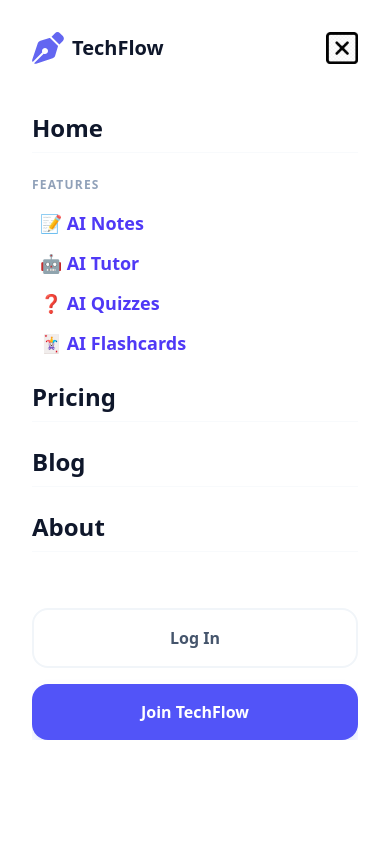
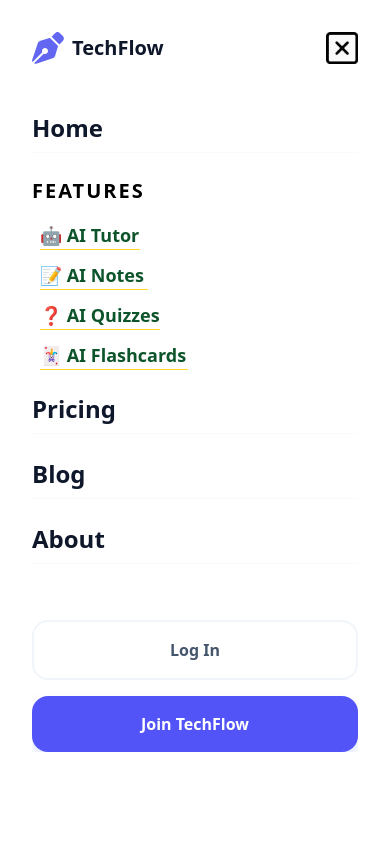
Before and after one commit to aryajidhruv/techflow, a React (Vite) app: page / in a window 390 px wide. Both pictures are taken after a click on the button 350 px from the left and 54 px from the top of the page. Shown: the top 844 px of the page. Built offline with nearby package versions, Linux system fonts and the light colour scheme.

Commit message:
feature section in mobile

```diff
--- a/src/App.jsx
+++ b/src/App.jsx
@@ -61,7 +61,7 @@ const LandingPage = () => {
 
         <nav className='hidden md:flex gap-8 items-center font-bold'>
           <Link to="/" className='text-sm text-slate-600 hover:text-[#5254f8] transition-colors'>Home</Link>
-          <div className='group relative cursor-pointer text-sm text-slate-600 hover:text-[#5254f8] transition-colors'>
+          <button className='group relative cursor-pointer text-sm text-slate-600 hover:text-[#5254f8] transition-colors'>
             Features
             <div className='absolute hidden group-hover:grid grid-cols-2 gap-4 w-[500px] p-6 rounded-2xl bg-white shadow-2xl border border-slate-100 -translate-x-1/4 top-full mt-0'>
               <Link to="/ai-notes" className='p-3 rounded-lg hover:bg-indigo-50'>
@@ -81,7 +81,7 @@ const LandingPage = () => {
                 <p className="text-slate-500 text-xs font-normal">Master concepts with smart cards.</p>
               </Link>
             </div>
-          </div>
+          </button>
           <Link to="/pricing" className='text-sm text-slate-600 hover:text-[#5254f8] transition-colors'>Pricing</Link>
           <Link to="/blog" className='text-sm text-slate-600 hover:text-[#5254f8] transition-colors'>Blog</Link>
           <Link to="/about" className='text-sm text-slate-600 hover:text-[#5254f8] transition-colors'>About</Link>
@@ -427,12 +427,13 @@ const LandingPage = () => {
 
       {/* Features Sub-Group */}
       <div className='flex flex-col gap-4'>
-        <p className='text-xs font-black text-slate-400 uppercase tracking-widest'>Features</p>
-        <div className='grid grid-cols-1 gap-3 ml-2'>
-          <Link to="/ai-notes" onClick={() => setIsMenuOpen(false)} className='text-lg font-bold text-indigo-600'>📝 AI Notes</Link>
-          <Link to="/ai-tutor" onClick={() => setIsMenuOpen(false)} className='text-lg font-bold text-indigo-600'>🤖 AI Tutor</Link>
-          <Link to="/ai-quiz" onClick={() => setIsMenuOpen(false)} className='text-lg font-bold text-indigo-600'>❓ AI Quizzes</Link>
-          <Link to="/ai-flashcards" onClick={() => setIsMenuOpen(false)} className='text-lg font-bold text-indigo-600'>🃏 AI Flashcards</Link>
+        <p className='text-xl font-black text-black uppercase tracking-widest'>Features</p>
+        <div className='grid grid-cols-1 gap-3 ml-2  w-40 shadow-indigo-600 rounded-2xl'>
+
+          <Link to="/ai-tutor" onClick={() => setIsMenuOpen(false)} className='text-lg font-bold text-green-900 shadow-2xs shadow-amber-300 w-25'>🤖 AI Tutor</Link>
+          <Link to="/ai-notes" onClick={() => setIsMenuOpen(false)} className='text-lg font-bold text-green-900 shadow-2xs shadow-amber-300 w-27'>📝 AI Notes</Link>
+          <Link to="/ai-quiz" onClick={() => setIsMenuOpen(false)} className='text-lg font-bold text-green-900 shadow-2xs shadow-amber-300 w-30'>❓ AI Quizzes</Link>
+          <Link to="/ai-flashcards" onClick={() => setIsMenuOpen(false)} className='text-lg font-bold text-green-900 shadow-2xs shadow-amber-300 w-37'>🃏 AI Flashcards</Link>
         </div>
       </div>
 
```
